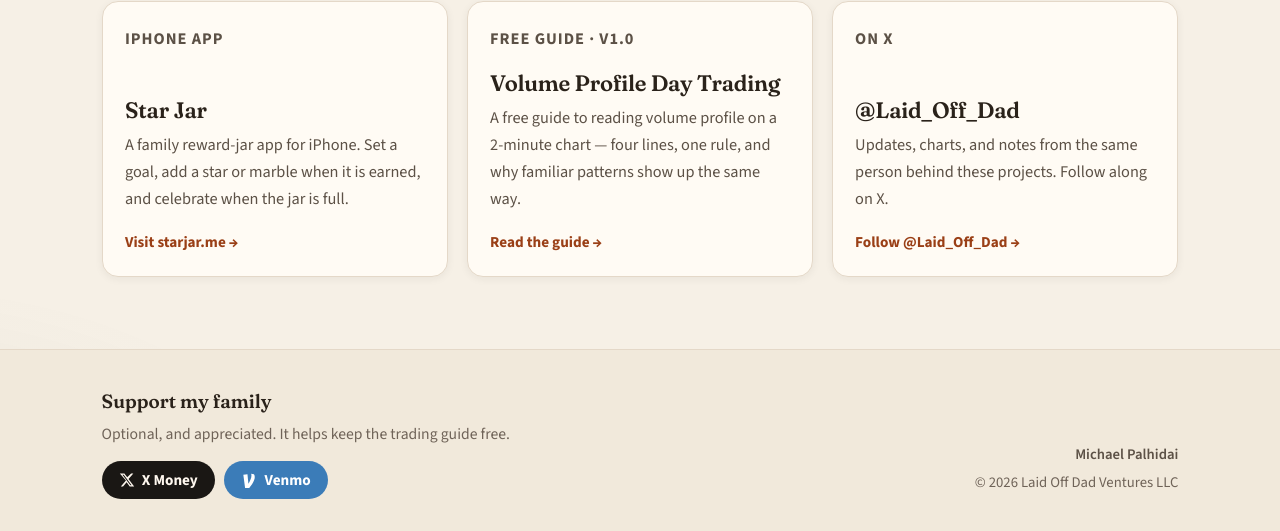
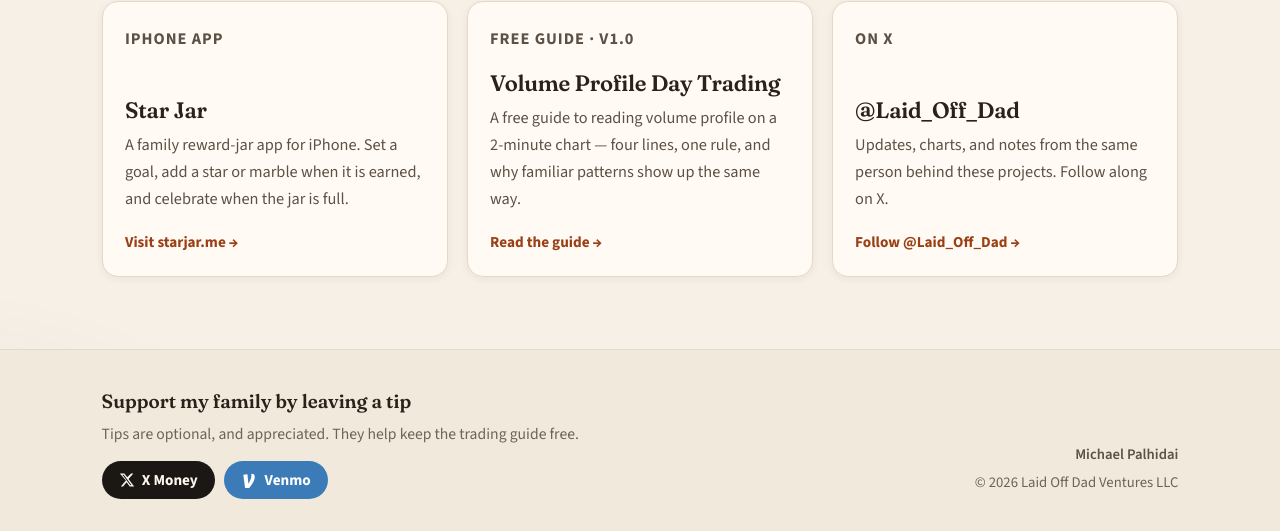
Before and after one commit to MPalhidai/laidoffdadventures-site, a plain HTML site: page index.html in a window 1280 px wide. Shown: the part 627-1158 px from the top of the page. Drawn offline with Linux system fonts and the light colour scheme.

Commit message:
Use tip wording for family support (#3)
Headings and notes on the hub and trading guide now ask visitors
to support the family by leaving a tip, instead of a generic
"support my family" request.

Co-authored-by: Michael Palhidai <25018247+MPalhidai@users.noreply.github.com>

```diff
--- a/index.html
+++ b/index.html
@@ -91,8 +91,8 @@
   <footer class="site-footer">
     <div class="wrap footer-grid">
       <div>
-        <p class="support-label">Support my family</p>
-        <p class="support-note">Optional, and appreciated. It helps keep the trading guide free.</p>
+        <p class="support-label">Support my family by leaving a tip</p>
+        <p class="support-note">Tips are optional, and appreciated. They help keep the trading guide free.</p>
         <div class="support-actions">
           <a class="btn btn-x" href="https://x.com/Laid_Off_Dad" rel="noopener noreferrer">
             <svg viewBox="0 0 24 24" fill="currentColor" aria-hidden="true"><path d="M18.244 2.25h3.308l-7.227 8.26 8.502 11.24H16.17l-4.714-6.231-5.401 6.231H2.74l7.726-8.835L1.254 2.25H8.08l4.253 5.622L18.244 2.25zm-1.161 17.52h1.833L7.084 4.126H5.117z"/></svg>
```
Also changed, not shown: trading/index.html (+4 -4 lines).
